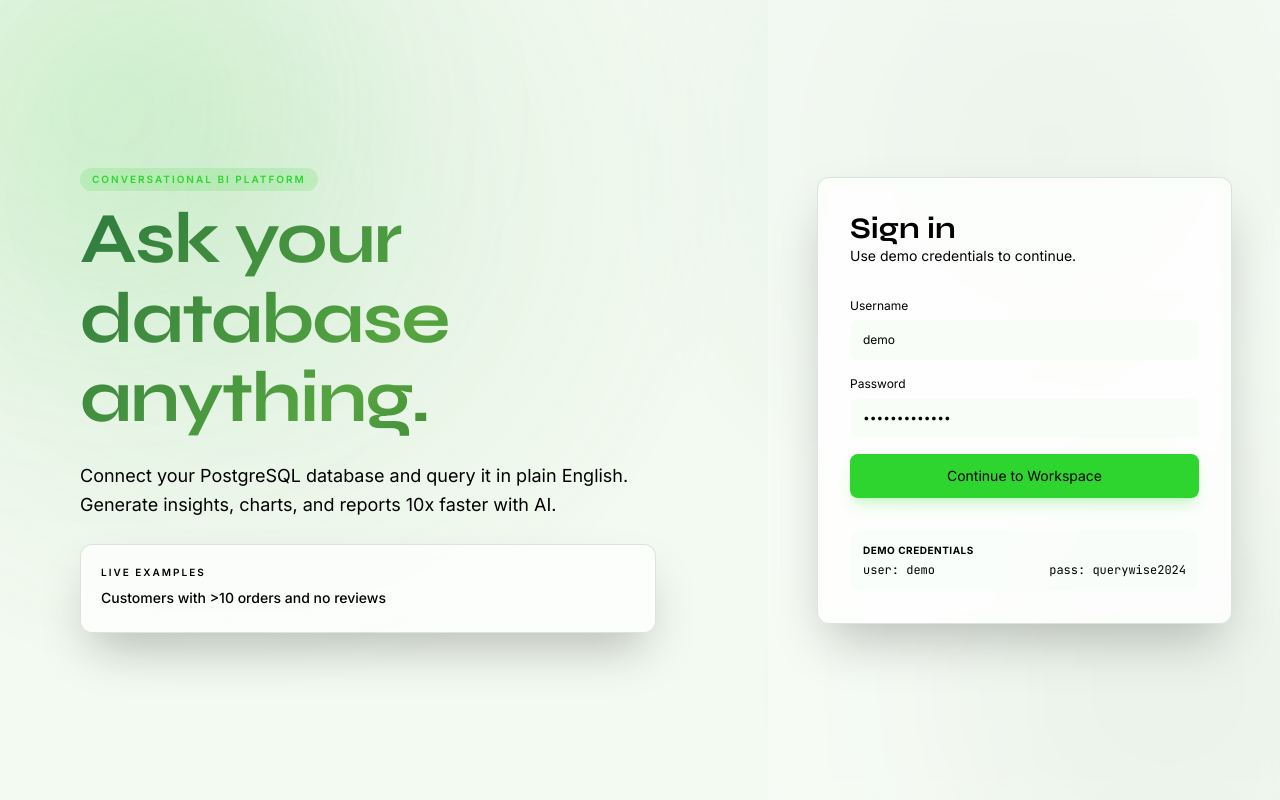
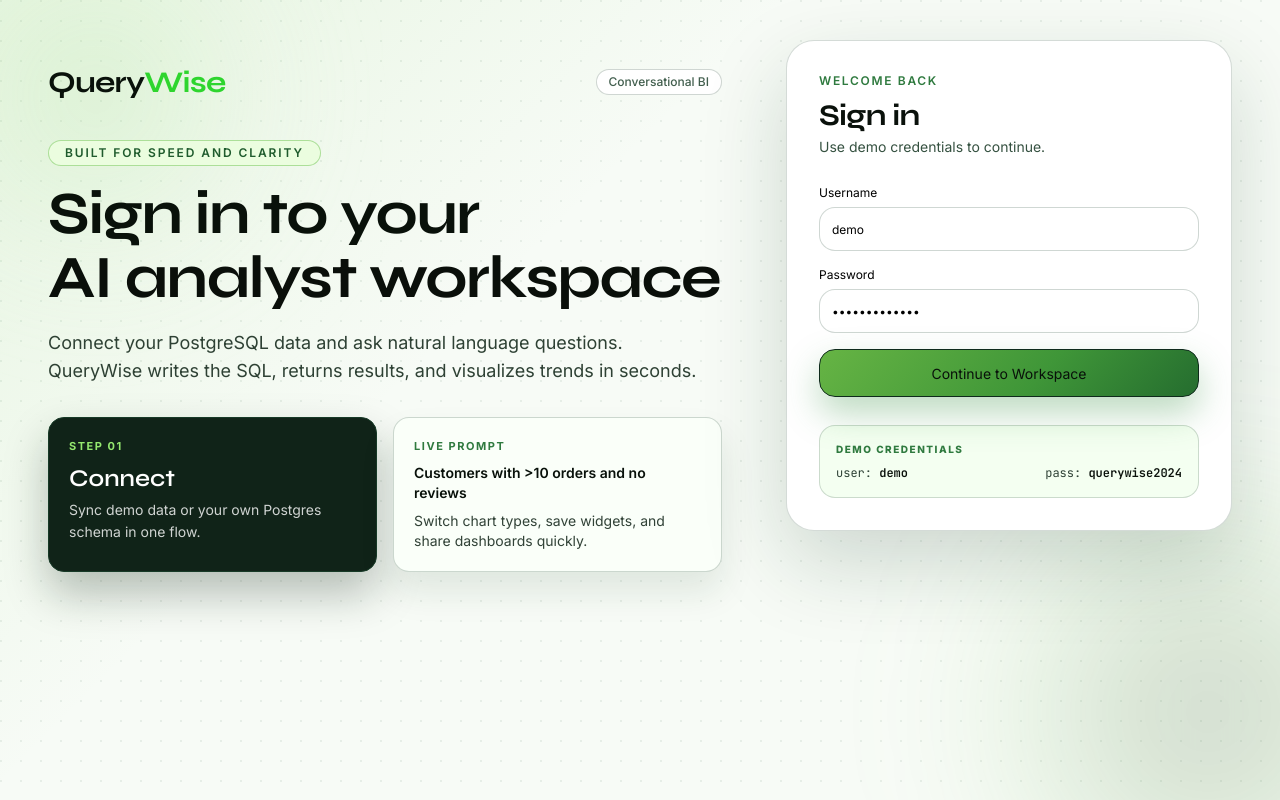
Before and after one commit to IkramBagban/query-wise, a Next.js app: page / in a window 1280 px wide. Built offline with nearby package versions, Linux system fonts and the light colour scheme.

Commit message:
ui: refine chat controls, model placement, and visualization interactions

```diff
--- a/app/page.tsx
+++ b/app/page.tsx
@@ -71,41 +71,65 @@
   };
 
   return (
-    <main className="relative grid min-h-screen overflow-hidden bg-bg/95 lg:grid-cols-5">
-      {/* Background glow effects */}
-      <div className="pointer-events-none absolute inset-0 bg-hero-glow opacity-60" />
-      <div className="pointer-events-none absolute -left-20 -top-20 h-96 w-96 rounded-full bg-accent/15 blur-[120px]" />
-      <div className="pointer-events-none absolute -bottom-20 -right-20 h-96 w-96 rounded-full bg-accent-2/10 blur-[120px]" />
+    <main className="signin-grid relative min-h-screen overflow-hidden bg-[#f7fbf6] text-[#09110a]">
+      <div className="signin-orb signin-orb-left" />
+      <div className="signin-orb signin-orb-right" />
 
-      <section className="relative z-10 flex flex-col justify-center gap-6 px-8 py-12 lg:col-span-3 lg:px-20">
-        <div className="animate-fade-in space-y-2">
-          <p className="inline-block rounded-full bg-accent-dim px-3 py-1 text-[10px] font-semibold uppercase tracking-[0.2em] text-accent">
-            Conversational BI platform
+      <div className="relative z-10 mx-auto grid min-h-screen w-full max-w-[1280px] grid-cols-1 gap-8 px-5 py-8 sm:px-8 lg:grid-cols-12 lg:gap-10 lg:px-12 lg:py-10">
+        <section className="animate-fade-in lg:col-span-7 lg:pt-6">
+          <div className="mb-10 flex items-center justify-between">
+            <div className="flex items-center gap-3">
+
+              <p className="font-syne text-3xl font-bold tracking-tight">
+                Query<span className="text-[#2ed52e]">Wise</span>
+              </p>
+            </div>
+            <p className="hidden rounded-full border border-[#113620]/20 bg-white px-3 py-1 text-xs font-medium text-[#113620]/80 md:block">
+              Conversational BI
+            </p>
+          </div>
+
+          <p className="mb-4 inline-flex w-fit items-center rounded-full border border-[#79c75f]/55 bg-[#ebfddf] px-4 py-1 text-xs font-semibold uppercase tracking-[0.16em] text-[#1f5b2d]">
+            Built for speed and clarity
           </p>
-          <h1 className="font-syne text-6xl font-bold leading-[1.1] tracking-tight text-gradient xl:text-7xl">
-            Ask your database <br /> anything.
-          </h1>
-        </div>
 
-        <p className="max-w-xl animate-slide-up text-lg leading-relaxed text-text-2">
-          Connect your PostgreSQL database and query it in plain English.
-          Generate insights, charts, and reports 10x faster with AI.
-        </p>
+          <h1 className="font-syne text-4xl font-bold leading-[1.06] tracking-tight sm:text-5xl xl:text-6xl">
+            Sign in to your
+            <br />
+              <span className="text-[#0a0f0a]">AI analyst workspace</span>
+            </h1>
 
-        <Card className="glass max-w-xl animate-fade-in border-white/5 p-5 shadow-2xl transition-all duration-300 hover:border-white/10">
-          <p className="mb-2 text-[10px] uppercase tracking-[0.2em] text-text-3 font-semibold">Live examples</p>
-          <div className="h-6 overflow-hidden">
-             <p className="animate-slide-up text-sm font-medium text-text-1">{rotating}</p>
+          <p className="mt-5 max-w-2xl text-base text-[#2e4134] sm:text-lg">
+            Connect your PostgreSQL data and ask natural language questions. QueryWise writes the SQL, returns results, and
+            visualizes trends in seconds.
+          </p>
+
+          <div className="mt-8 grid gap-4 md:grid-cols-2">
+            <Card className="rounded-2xl border-[#173a27] !bg-[#102318] p-5 shadow-[0_22px_44px_rgba(9,31,19,0.28)]">
+              <p className="text-[11px] font-bold uppercase tracking-[0.14em] text-[#95e96f]">Step 01</p>
+              <p className="mt-2 font-syne text-2xl font-semibold text-white">Connect</p>
+              <p className="mt-1 text-sm leading-relaxed text-white/80">Sync demo data or your own Postgres schema in one flow.</p>
+            </Card>
+            <Card className="rounded-2xl border-[#123823]/20 !bg-[#fafff9] p-5 shadow-[0_20px_34px_rgba(17,54,32,0.1)]">
+              <p className="text-[11px] font-bold uppercase tracking-[0.14em] text-[#2f7a3f]">Live prompt</p>
+              <div className="mt-2 h-11 overflow-hidden">
+                <p className="animate-slide-up text-sm font-semibold text-[#08110a]">{rotating}</p>
+              </div>
+              <p className="mt-1 text-sm text-[#314237]">Switch chart types, save widgets, and share dashboards quickly.</p>
+            </Card>
           </div>
-        </Card>
-      </section>
+        </section>
 
-      <section className="relative z-10 flex items-center justify-center bg-surface/30 px-6 py-10 backdrop-blur-sm lg:col-span-2 lg:px-12 border-l border-white/5">
-        <div className="w-full max-w-md animate-fade-in">
-          <Card className={`glass border-white/10 p-8 shadow-2xl ${shake ? "animate-pulse border-danger/40" : ""}`}>
-            <div className="mb-8">
-              <h2 className="font-syne text-3xl font-bold text-text-1">Sign in</h2>
-              <p className="text-sm text-text-2">Use demo credentials to continue.</p>
+        <section className="animate-fade-in lg:col-span-5 lg:pl-6">
+          <Card
+            className={`rounded-[28px] border-[#123823]/18 !bg-white p-6 shadow-[0_32px_84px_rgba(18,56,35,0.18)] sm:p-8 ${
+              shake ? "animate-pulse border-danger/50" : ""
+            }`}
+          >
+            <div className="mb-7">
+              <p className="text-xs font-semibold uppercase tracking-[0.14em] text-[#2f7a3f]">Welcome back</p>
+              <h2 className="mt-2 font-syne text-3xl font-bold tracking-tight text-[#0a110b]">Sign in</h2>
+              <p className="mt-1 text-sm text-[#355140]">Use demo credentials to continue.</p>
             </div>
 
             <form className="space-y-4" onSubmit={handleSubmit}>
@@ -114,7 +138,7 @@
                   label="Username"
                   value={username}
                   onChange={(event) => setUsername(event.target.value)}
-                  className="bg-surface-2/50 border-white/5 focus:border-accent/50"
+                  className="h-11 rounded-xl border-[#123823]/20 !bg-[#ffffff] text-[#0a110b] focus:border-[#328949] focus:ring-[#9be970]"
                 />
                 <Input
                   label="Password"
@@ -122,25 +146,33 @@
                   value={password}
                   onChange={(event) => setPassword(event.target.value)}
                   error={error || undefined}
-                  className="bg-surface-2/50 border-white/5 focus:border-accent/50"
+                  className="h-11 rounded-xl border-[#123823]/20 !bg-[#ffffff] text-[#0a110b] focus:border-[#328949] focus:ring-[#9be970]"
                 />
               </div>
 
-              <Button type="submit" className="w-full h-11 text-base font-semibold shadow-lg shadow-accent/20 transition-all hover:scale-[1.02] active:scale-[0.98]" loading={loading}>
+              <Button
+                type="submit"
+                className="signin-cta h-12 w-full rounded-xl border border-[#0e2a1b] text-base font-semibold text-white shadow-[0_16px_35px_rgba(59,146,70,0.34)] transition-all hover:-translate-y-0.5 hover:brightness-105 active:translate-y-0"
+                loading={loading}
+              >
                 Continue to Workspace
               </Button>
             </form>
 
-            <div className="mt-8 rounded-lg bg-surface-2/40 p-3 border border-white/5">
-              <p className="text-[10px] uppercase tracking-wider text-text-3 font-bold mb-1">Demo credentials</p>
-              <p className="font-mono text-xs text-text-2 flex justify-between">
-                <span>user: <span className="text-text-1">demo</span></span>
-                <span>pass: <span className="text-text-1">querywise2024</span></span>
+            <div className="mt-7 rounded-2xl border border-[#123823]/18 bg-[#f4fff1] p-4">
+              <p className="mb-2 text-[10px] font-extrabold uppercase tracking-[0.15em] text-[#2f7a3f]">Demo credentials</p>
+              <p className="flex justify-between font-mono text-xs text-[#2d4135]">
+                <span>
+                  user: <span className="font-semibold text-[#0a110b]">demo</span>
+                </span>
+                <span>
+                  pass: <span className="font-semibold text-[#0a110b]">querywise2024</span>
+                </span>
               </p>
             </div>
           </Card>
-        </div>
-      </section>
+        </section>
+      </div>
     </main>
 
   );
--- a/app/workspace/page.tsx
+++ b/app/workspace/page.tsx
@@ -5,17 +5,17 @@
 import { useEffect, useMemo, useState } from "react";
 
 import { ChatPanel } from "@/components/chat/ChatPanel";
-import { ResultPanel } from "@/components/charts/ResultPanel";
 import { SchemaPanel } from "@/components/schema/SchemaPanel";
 import { Button } from "@/components/ui/button";
 import { Dialog } from "@/components/ui/dialog";
 import { Input } from "@/components/ui/input";
 import { Select } from "@/components/ui/select";
 import { Sheet } from "@/components/ui/sheet";
+import { Tooltip } from "@/components/ui/tooltip";
 import { useConnection } from "@/hooks/useConnection";
 import { useSettings, SUPPORTED_MODELS, type LlmProvider } from "@/hooks/useSettings";
 import { useToast } from "@/hooks/useToast";
-import type { ChartType, ChatMessage, Dashboard, DashboardWidget, SchemaInfo, SchemaResponse } from "@/types";
+import type { ChatMessage, Dashboard, DashboardWidget, SchemaInfo, SchemaResponse } from "@/types";
 
 function createDashboardWidget(message: ChatMessage): DashboardWidget | null {
   if (!message.result || !message.sql || !message.chartConfig) return null;
@@ -58,7 +58,6 @@
   const [loadingSchema, setLoadingSchema] = useState(false);
   const [connectionOpen, setConnectionOpen] = useState(false);
   const [settingsOpen, setSettingsOpen] = useState(false);
-  const [activeResult, setActiveResult] = useState<ChatMessage | null>(null);
 
   const [connectTab, setConnectTab] = useState<"demo" | "custom">("demo");
   const [connectionString, setConnectionString] = useState("");
@@ -160,9 +159,8 @@
     [provider],
   );
 
-  const onSaveWidget = async () => {
-    if (!activeResult) return;
-    const widget = createDashboardWidget(activeResult);
+  const onSaveWidget = async (message: ChatMessage) => {
+    const widget = createDashboardWidget(message);
     if (!widget) return;
     const dashboard = readDashboard();
     const next: Dashboard = {
@@ -179,13 +177,6 @@
     }).catch(() => undefined);
 
     pushToast({ title: "Widget saved", description: "Added to dashboard.", variant: "success" });
-  };
-
-  const onChartTypeChange = (type: ChartType) => {
-    setActiveResult((prev) => {
-      if (!prev?.chartConfig) return prev;
-      return { ...prev, chartConfig: { ...prev.chartConfig, type } };
-    });
   };
 
   const testApiKey = async () => {
@@ -228,50 +219,58 @@
     }
   };
   return (
-    <main className="flex h-screen min-h-screen flex-col bg-bg text-text-1">
-      <header className="z-20 flex h-14 shrink-0 items-center justify-between border-b border-border bg-surface px-4 shadow-lg">
+    <main className="flex h-screen min-h-screen flex-col overflow-hidden bg-[radial-gradient(circle_at_6%_0%,rgba(116,204,99,0.16),transparent_24%),radial-gradient(circle_at_100%_0%,rgba(43,116,57,0.08),transparent_20%),#f4faf2] text-text-1">
+      <header className="z-20 flex h-16 shrink-0 items-center justify-between border-b border-[#174128]/14 bg-white/85 px-5 shadow-[0_10px_24px_rgba(14,41,24,0.08)] backdrop-blur-md">
         <div className="flex items-center gap-3">
-          <span className="font-syne text-xl font-bold tracking-tight">Query<span className="text-accent">Wise</span></span>
-        </div>
-
-        <div className="flex items-center gap-2 rounded-full border border-border bg-surface-2 px-3 py-1 text-xs font-medium text-text-2">
-          <span className={`h-2 w-2 rounded-full ${connection ? "bg-success" : "bg-danger"}`} />
-          {connection ? maskedConnection : "Database not connected"}
+          <span className="font-syne text-2xl font-bold tracking-tight">
+            Query<span className="text-[#2ed52e]">Wise</span>
+          </span>
         </div>
 
         <div className="flex items-center gap-2">
-          <Select value={model} onChange={setModel} options={modelOptions} className="min-w-48" />
-          <Button variant="icon" onClick={() => setConnectionOpen(true)} className="h-10 w-10 hover:bg-accent/10 hover:text-accent">
+          <Tooltip content="Change database connection">
+            <Button
+              variant="icon"
+              onClick={() => setConnectionOpen(true)}
+              className="h-10 w-10 rounded-xl border-[#174128]/20 bg-white hover:bg-[#ecf9e5] hover:text-accent"
+            >
               <Database className="h-5 w-5" />
             </Button>
-          <Button variant="icon" onClick={() => setSettingsOpen(true)} className="h-10 w-10 hover:bg-accent/10 hover:text-accent">
+          </Tooltip>
+          <Tooltip content="Open settings">
+            <Button
+              variant="icon"
+              onClick={() => setSettingsOpen(true)}
+              className="h-10 w-10 rounded-xl border-[#174128]/20 bg-white hover:bg-[#ecf9e5] hover:text-accent"
+            >
               <Settings className="h-5 w-5" />
             </Button>
+          </Tooltip>
+          <Tooltip content="Go to dashboard">
             <Link href="/dashboard">
-            <Button variant="icon" className="h-10 w-10 hover:bg-accent/10 hover:text-accent">
+              <Button variant="icon" className="h-10 w-10 rounded-xl border-[#174128]/20 bg-white hover:bg-[#ecf9e5] hover:text-accent">
                 <LayoutDashboard className="h-5 w-5" />
               </Button>
             </Link>
+          </Tooltip>
         </div>
       </header>
 
-      <section className="flex min-h-0 flex-1 divide-x divide-border overflow-hidden">
-        <div className="relative z-10 w-[280px] shrink-0 bg-surface">
+      <section className="flex min-h-0 flex-1 divide-x divide-[#174128]/12 overflow-hidden">
+        <div className="relative z-10 w-[290px] shrink-0 bg-[#f1f9ed]">
           <SchemaPanel schema={schema} isLoading={loadingSchema} />
         </div>
 
-        <div className="relative min-w-0 flex-1 overflow-hidden bg-bg">
+        <div className="relative flex h-full min-w-0 flex-1 overflow-hidden bg-transparent">
           <ChatPanel
             connectionString={connection?.connectionString}
             provider={provider}
             model={model}
+            modelOptions={modelOptions}
+            onModelChange={setModel}
             apiKey={apiKey}
-            onResultChange={setActiveResult}
+            onSaveWidget={onSaveWidget}
           />
-        </div>
-
-        <div className="relative z-10 w-[380px] shrink-0 overflow-hidden bg-surface-2">
-          <ResultPanel message={activeResult} onChartTypeChange={onChartTypeChange} onSaveWidget={onSaveWidget} />
         </div>
       </section>
 
@@ -279,14 +278,38 @@
       <Dialog open={connectionOpen} onOpenChange={setConnectionOpen}>
         <div className="space-y-4">
           <div className="flex items-center gap-2">
-            <button className={`rounded px-2 py-1 text-xs ${connectTab === "demo" ? "bg-accent text-text-1" : "bg-surface-2 text-text-2"}`} onClick={() => setConnectTab("demo")}>Demo Database</button>
-            <button className={`rounded px-2 py-1 text-xs ${connectTab === "custom" ? "bg-accent text-text-1" : "bg-surface-2 text-text-2"}`} onClick={() => setConnectTab("custom")}>Custom Database</button>
+            <button
+              className={`rounded px-2 py-1 text-xs ${
+                connectTab === "demo"
+                  ? "bg-[#2ed52e] text-white"
+                  : "bg-surface-2 text-text-2"
+              }`}
+              onClick={() => setConnectTab("demo")}
+            >
+              Demo Database
+            </button>
+            <button
+              className={`rounded px-2 py-1 text-xs ${
+                connectTab === "custom"
+                  ? "bg-[#2ed52e] text-white"
+                  : "bg-surface-2 text-text-2"
+              }`}
+              onClick={() => setConnectTab("custom")}
+            >
+              Custom Database
+            </button>
           </div>
 
           {connectTab === "demo" ? (
             <div className="space-y-4">
               <p className="text-sm text-text-2">Instantly query the pre-seeded ecommerce dataset.</p>
-              <Button loading={connecting} onClick={() => void connectToDatabase("demo")}>Connect to Demo</Button>
+              <Button
+                loading={connecting}
+                onClick={() => void connectToDatabase("demo")}
+                className="bg-[#2ed52e] text-white"
+              >
+                Connect to Demo
+              </Button>
             </div>
           ) : (
             <div className="space-y-3">
--- a/components/chat/QueryInput.tsx
+++ b/components/chat/QueryInput.tsx
@@ -1,10 +1,11 @@
 "use client";
 
-import { ArrowUp, Lightbulb, Sparkles } from "lucide-react";
+import { ArrowUp } from "lucide-react";
 import { useMemo } from "react";
 import { useEffect, useRef, useState } from "react";
 
 import { Button } from "@/components/ui/button";
+import { Select } from "@/components/ui/select";
 import { Tooltip } from "@/components/ui/tooltip";
 import { cn } from "@/lib/utils";
 
@@ -21,10 +22,19 @@
 
 interface QueryInputProps {
   disabled?: boolean;
+  model: string;
+  modelOptions: { label: string; value: string }[];
+  onModelChange: (value: string) => void;
   onSubmit: (question: string) => Promise<void>;
 }
 
-export function QueryInput({ disabled = false, onSubmit }: QueryInputProps) {
+export function QueryInput({
+  disabled = false,
+  model,
+  modelOptions,
+  onModelChange,
+  onSubmit,
+}: QueryInputProps) {
   const [value, setValue] = useState("");
   const [offset, setOffset] = useState(0);
   const textareaRef = useRef<HTMLTextAreaElement | null>(null);
@@ -77,10 +87,7 @@
           }}
         />
         <div className="flex items-center justify-between px-2 pb-1.5 pt-0.5">
-          <div className="flex items-center gap-1.5 px-2">
-            <Sparkles className="h-3.5 w-3.5 text-accent" />
-            <span className="text-[10px] font-semibold uppercase tracking-wider text-black">AI Analyst Online</span>
-          </div>
+          <Select value={model} onChange={onModelChange} options={modelOptions} className="min-w-48" />
           <Tooltip content="Send question (Enter)">
             <Button
               variant="primary"
@@ -95,10 +102,6 @@
         </div>
       </div>
       <div className="flex flex-wrap items-center gap-2 px-1">
-        <span className="inline-flex items-center gap-1 rounded-full border border-[#174128]/20 bg-white px-2 py-1 text-[10px] font-semibold uppercase tracking-[0.14em] text-[#335242]">
-          <Lightbulb className="h-3 w-3" />
-          Examples
-        </span>
         {chips.map((chip) => (
           <Tooltip key={chip} content="Click to fill input">
             <button
```
Also changed, not shown: components/charts/ResultPanel.tsx (deleted, +0 -64 lines), components/chat/ChatPanel.tsx (+18 -2 lines), components/chat/MessageResultCard.tsx (+14 -10 lines), components/schema/SchemaPanel.tsx (+11 -6 lines), components/schema/TableItem.tsx (+4 -4 lines), lib/charts.ts (+4 -4 lines). Lines whose indentation alone changed are shown as unchanged.
